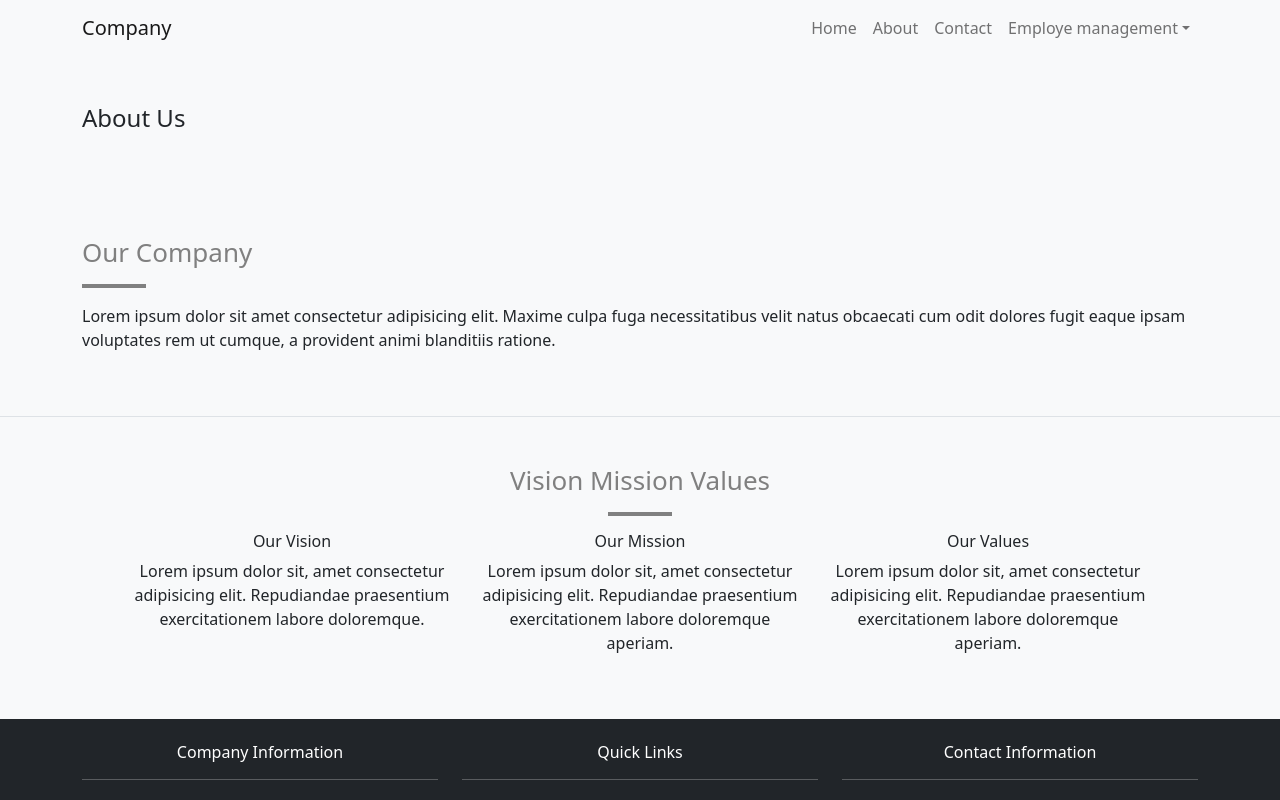
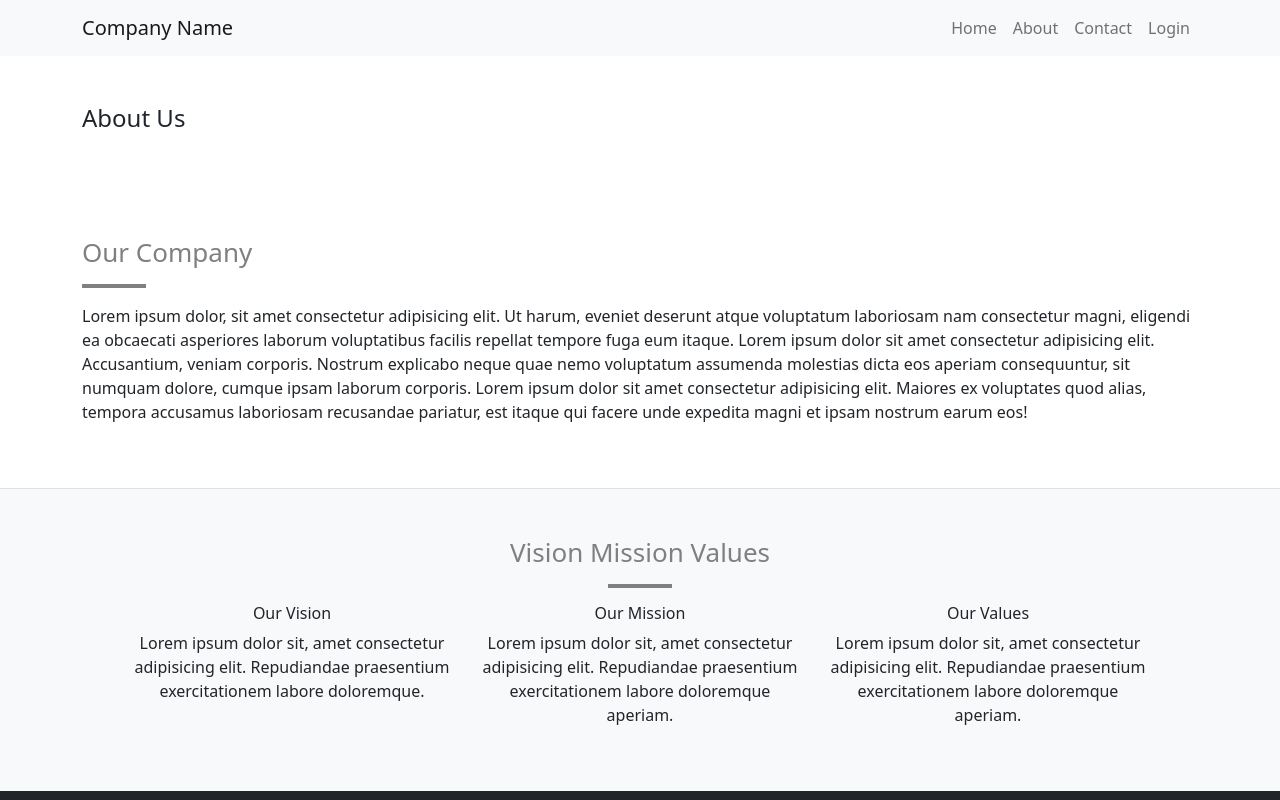
Before and after one commit to ZoranUTF8/react-bootstrap-website, a React (Create React App) app: page /about in a window 1280 px wide. Shown: the top 800 px of the page. Built offline with nearby package versions, Linux system fonts and the light colour scheme.

Commit message:
add login/register route

```diff
--- a/src/App.css
+++ b/src/App.css
@@ -36,6 +36,11 @@
     transform: rotate(360deg);
   }
 }
+/* NAVBAR */
+nav .nav-link:hover {
+  color: #282c34;
+  text-decoration: underline;
+}
 
 .main-heading {
   color: gray;
--- a/src/Components/Navbar/Navbar.jsx
+++ b/src/Components/Navbar/Navbar.jsx
@@ -3,12 +3,12 @@ import { Link } from "react-router-dom";
 
 const Navbar = () => {
   // If admin logged in exists than show employes status navbar
-  const [admin, setAdmin] = useState(true);
+  const [admin, setAdmin] = useState(false);
   return (
     <nav className="navbar navbar-expand-md bg-light">
       <div className="container">
         <Link to={"/"} className="navbar-brand">
-          Company
+          Company Name
         </Link>
 
         <button
@@ -77,7 +77,11 @@ const Navbar = () => {
                 </ul>
               </li>
             ) : (
-              ""
+              <li className="nav-item">
+                <Link to="contact" className="nav-link">
+                  Login
+                </Link>
+              </li>
             )}
           </ul>
         </div>
--- a/src/Pages/AboutUs/AboutUs.jsx
+++ b/src/Pages/AboutUs/AboutUs.jsx
@@ -3,7 +3,7 @@ import { Vmv } from "../../Components";
 const AboutUs = () => {
   return (
     <div>
-      <section className="bg-light p-5">
+      <section className="p-5">
         <div className="container">
           <div className="row">
             <div className="col-md-4">
@@ -13,15 +13,22 @@ const AboutUs = () => {
         </div>
       </section>
 
-      <section className="bg-light p-5">
+      <section className="p-5">
         <div className="container">
           <h5 className="main-heading">Our Company</h5>
           <div className="underline mt-3 mb-3"></div>
           <p>
-            Lorem ipsum dolor sit amet consectetur adipisicing elit. Maxime
-            culpa fuga necessitatibus velit natus obcaecati cum odit dolores
-            fugit eaque ipsam voluptates rem ut cumque, a provident animi
-            blanditiis ratione.
+            Lorem ipsum dolor, sit amet consectetur adipisicing elit. Ut harum,
+            eveniet deserunt atque voluptatum laboriosam nam consectetur magni,
+            eligendi ea obcaecati asperiores laborum voluptatibus facilis
+            repellat tempore fuga eum itaque. Lorem ipsum dolor sit amet
+            consectetur adipisicing elit. Accusantium, veniam corporis. Nostrum
+            explicabo neque quae nemo voluptatum assumenda molestias dicta eos
+            aperiam consequuntur, sit numquam dolore, cumque ipsam laborum
+            corporis. Lorem ipsum dolor sit amet consectetur adipisicing elit.
+            Maiores ex voluptates quod alias, tempora accusamus laboriosam
+            recusandae pariatur, est itaque qui facere unde expedita magni et
+            ipsam nostrum earum eos!
           </p>
         </div>
       </section>
--- a/src/Pages/Home/Home.jsx
+++ b/src/Pages/Home/Home.jsx
@@ -20,7 +20,7 @@ const Home = () => {
                   dolore temporibus nihil dolores incidunt neque, consequatur
                   aspernatur molestias expedita ratione possimus! Aspernatur.
                 </p>
-                <Link to="about" className="btn btn-warning shadow">
+                <Link to="about" className="btn btn-info shadow">
                   Read more
                 </Link>
               </div>
```
Also changed, not shown: 1 other file (tests, documents, lock files or other folders).
